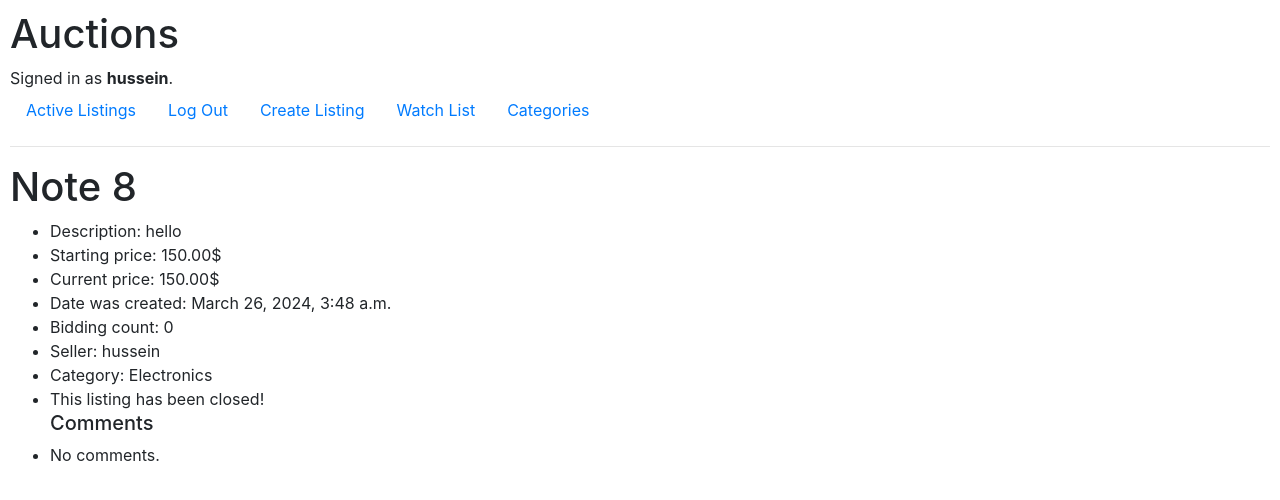
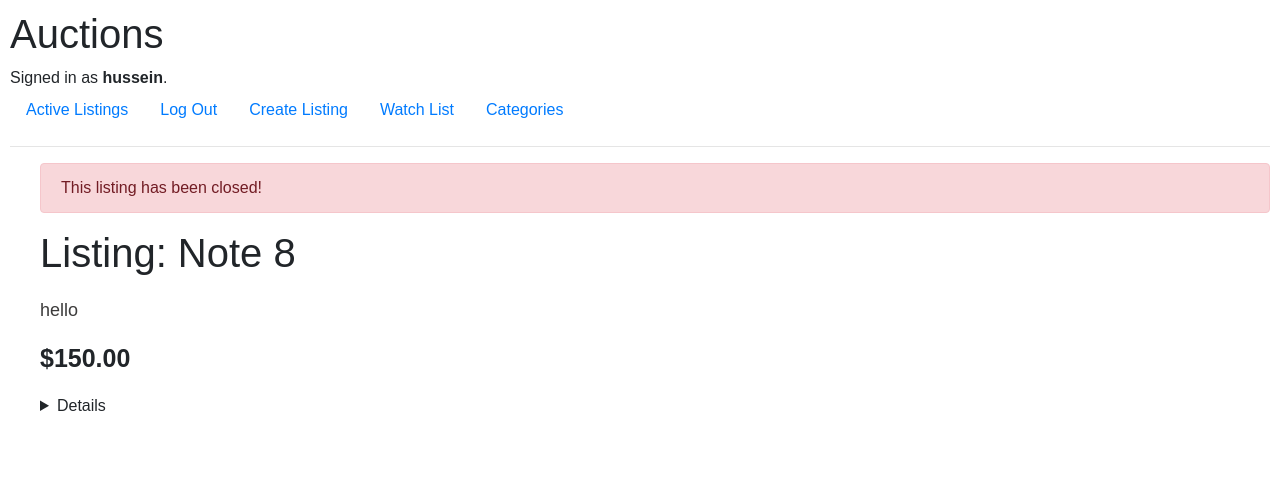
Before and after one commit to Hussein-Abbas/Commerce, a Django app: page /listing/24 in a window 1280 px wide. Shown: the top 500 px of the page. Run offline with Django 3.2, Linux system fonts and the light colour scheme; the first user in the database is signed in; data comes from the database, SQL or seed files in the repository; some libraries are stand-ins or nearby versions.

Commit message:
add finish touchse

```diff
--- a/auctions/static/auctions/styles.css
+++ b/auctions/static/auctions/styles.css
@@ -1,5 +1,6 @@
 body {
     padding: 10px;
+    font-family: Arial, sans-serif;
 }
 
 
@@ -38,3 +39,33 @@ body {
     font-weight: 400;
     color: gray;
 }
+
+.description {
+    margin-top: 20px;
+    font-size: 18px;
+    color: rgb(61, 60, 60);
+}
+
+main {
+    margin-left: 30px;
+}
+
+
+.price {
+    font-size: 25px;
+    font-weight: bold;
+}
+
+.commenter {
+    font-size: 20px;
+}
+
+.comment {
+    margin-left: 20px;
+}
+
+#id_title, #id_image {
+    width: 90%;
+    padding: 3px 8px;
+    margin-bottom: 20px;
+}
--- a/auctions/templates/auctions/listing.html
+++ b/auctions/templates/auctions/listing.html
@@ -1,63 +1,77 @@
 {% extends "auctions/layout.html" %}
 
 {% block body %}
-    <h1>{{ listing.title }}</h1>
+    <main>
+        {% if not listing.status %}
+            <p class="alert alert-danger">This listing has been closed!</p>
+        {% endif %}
+        <h1>Listing: {{ listing.title }}</h1>
+        <div>
+            {% if listing.image %}
+                <img src="{{ listing.image }}" alt="{{ listing.title }} image">
+            {% endif %}
+        </div>
+
+        <p class="description">{{ listing.description}}</p>
+        <p class="price">${{ listing.current_price }}</p>
+        <Details>
             <ul>
-        <li>Description: {{ listing.description}}</li>
-        <li>Starting price: {{ listing.starting_price }}$</li>
-        <li>Current price: {{ listing.current_price }}$</li>
                 <li>Date was created: {{ listing.created_at }}</li>
-        <li>Bidding count: {{ listing.bidding_count }}</li>
-        <li>Seller: {{ listing.seller }}</li>
+                <li>Listed by: {{ listing.seller }}</li>
                 <li>Category: {{ listing.category }}</li>
-        {% if not listing.status %}
-            <li>This listing has been closed!</li>
-        {% else %}
+            </ul>
+        </Details>
+
+
+        {% if listing.status %}
             {% if user == listing.seller %}
                 <form action="{% url 'close' %}" method="post">
                     {% csrf_token %}
-                    <input type="submit" value="Close">
+                    <br>
                     <input type="numebr" name="listing_id" hidden value="{{ listing.pk }}">
+                    <input type="submit" class="btn btn-danger" value="Close">
                 </form>
             {% else %}
-                <li>
                 <form action="{% url 'watchlist' %}" method="post">
                     {% csrf_token %}
                     <input type="number" name="listing_id" value="{{ listing.pk }}" hidden>
+                    <br>
                     {% if in_watchlist %}
-                            <button name="action" type="submit" value="remove">Remove from watch list</button>
+                        <button class="btn btn-danger" name="action" type="submit" value="remove">Remove from watch list</button>
                     {% else %}
-                            <button name="action" type="submit" value="add">Add to watch list</button>
+                        <button class="btn btn-secondary" name="action" type="submit" value="add">Add to watch list</button>
                     {% endif %}
                 </form>
-                </li>
-                <li>
+                <br>
+                    <p>{{ listing.bidding_count }} bid(s) so far.</p>
                     <form action="{% url 'bid' %}" method="post">
                         {% csrf_token %}
-                        <input type="numer" name="amount" min="0.01" required>
+                        <div class="form-group">
+                            <input class="form-control" type="numer" name="amount" min="0.01" required placeholder="Bid">
+                        </div>
                         <input type="number" name="listing_id" value="{{ listing.pk }}" hidden>
-                        <input type="submit" value="Bid">
+                        <button class="btn btn-primary">Place Bid</button>
                     </form>
-                </li>
             {% endif %}
-            <li>
+        <div>
+            <br>
             <h4>Comments</h4>
             <form action="{% url 'comment' %}" method="post">
                 {% csrf_token %}
-                    <textarea name="text" cols="30" rows="10" required></textarea>
+                <div class="form-group">
+                    <input class="form-control" type="text" name="text" min="0.01" required placeholder="Comment">
+                </div>
                 <input type="number" name="listing_id" value="{{ listing.pk }}" hidden>
-                    <input type="submit" value="Comment">
+                <button class="btn btn-primary" type="submit">Comment</button>
             </form>
-            </li>
-        {% endif %}
-        <h5>Comments</h5>
+            <br>
             {% for comment in comments %}
-            <li>
-                <div>{{ comment.commenter }}</div>
-                <div>{{ comment }}</div>
-            </li>
+                <span class="commenter">{{ comment.commenter }}</span>
+                <p class="comment">{{ comment }}</p>
             {% empty %}
                 <li>No comments.</li>
             {% endfor %}
-    </ul>
+        </div>
+    {% endif %}
+    </main>
 {% endblock %}
--- a/auctions/views.py
+++ b/auctions/views.py
@@ -1,7 +1,7 @@
 from django.contrib.auth import authenticate, login, logout
 from django.db import IntegrityError
 from django.http import HttpResponse, HttpResponseRedirect
-from django.shortcuts import render, get_object_or_404
+from django.shortcuts import render
 from django.urls import reverse
 from django import forms
 from django.contrib.auth.decorators import login_required
@@ -179,7 +179,7 @@ def bid(request):
         # Ensure the bid amount is greater than the current price.
         if amount <= listing.current_price:
             return render(request, "auctions/error.html", {
-                "message": f"The amount should be greater than {listing.current_price}$",
+                "message": f"The amount should be greater than ${listing.current_price}",
             })
 
         # Create a new bid.
@@ -222,7 +222,7 @@ def comment(request):
             return listing
 
         # Create a new comment object.
-        Comment.objects.create(text=text, bidder=user, auction_listing=listing)
+        Comment.objects.create(text=text, commenter=user, auction_listing=listing)
 
         # Redircet the user to the same lising page.
         return HttpResponseRedirect(reverse("listing", args=[listing_id]))
```
Also changed, not shown: auctions/templates/auctions/create_listing.html (+6 -2 lines), db.sqlite3. Lines whose indentation alone changed are shown as unchanged.
